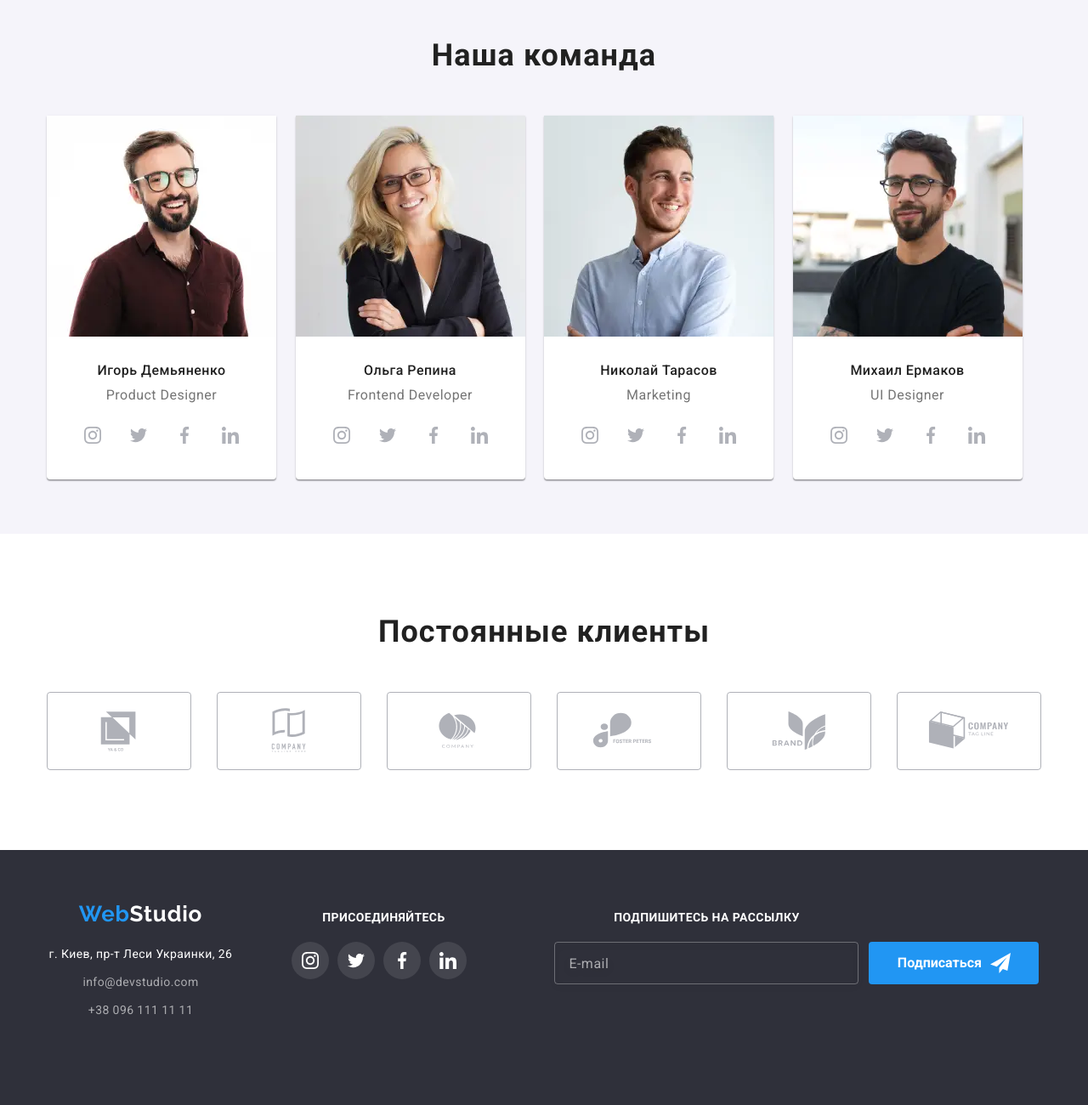
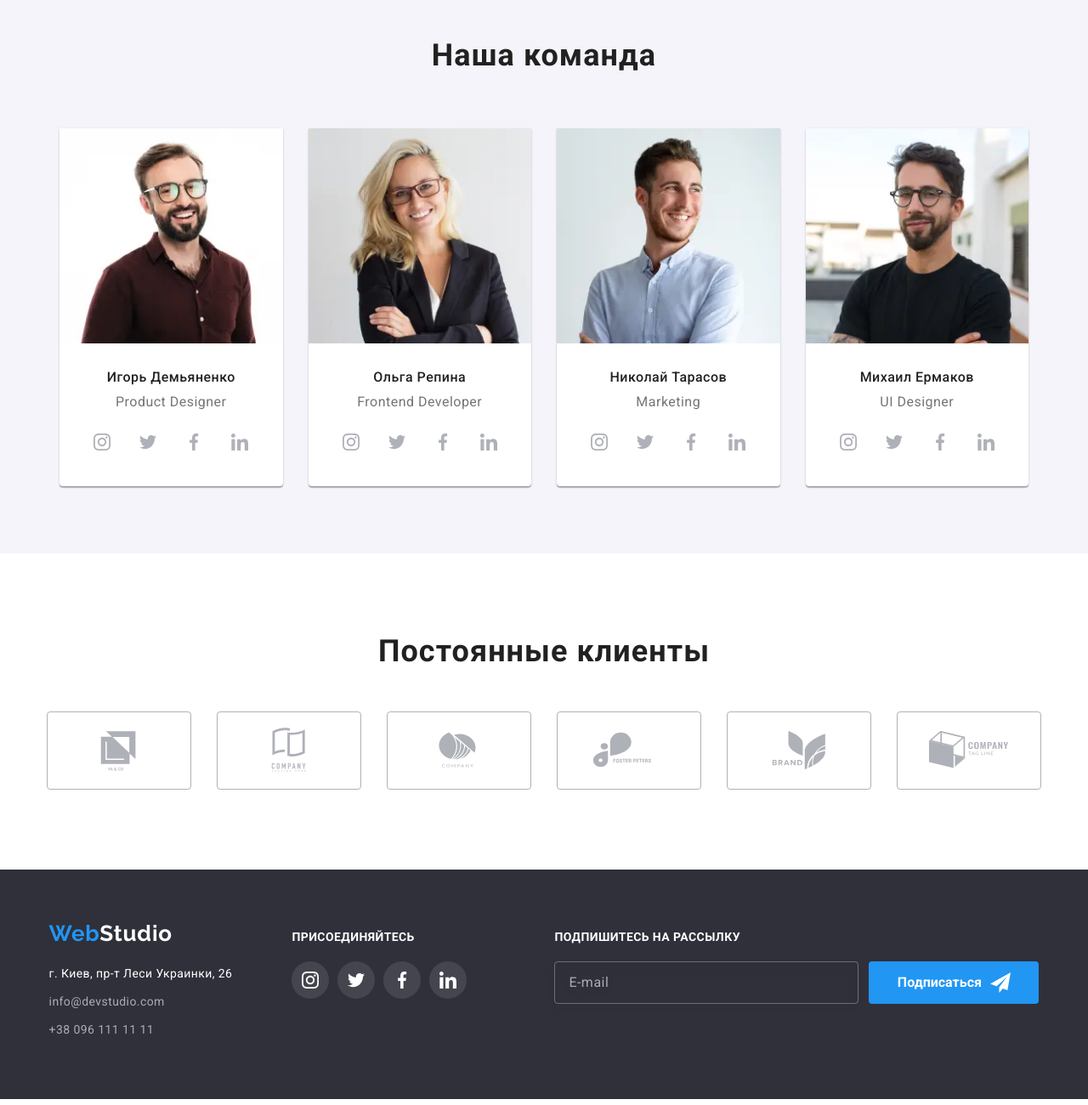
Before and after one commit to andriyash85/goit-markup-hw-08, a plain HTML site: page index.html in a window 1280 px wide. Shown: the part 1740-3040 px from the top of the page at 85% size. Drawn offline with nearby package versions, Linux system fonts and the light colour scheme.

Commit message:
thatsall

```diff
--- a/sass/components/_footer-form.scss
+++ b/sass/components/_footer-form.scss
@@ -5,6 +5,9 @@
     flex-direction: column;
     align-items: center;
     margin-right: 0px;
+  }
+  @media screen and (min-width: 1200px) {
+    text-align: left;
   }
 }
 .footer-form__section {
--- a/sass/layout/_footer.scss
+++ b/sass/layout/_footer.scss
@@ -33,11 +33,13 @@
 }
 
 .footer-container {
-  display: flex;
-  align-items: baseline;
-  justify-content: center;
+  @media screen and (min-width: 1200px) {
+    display: flex;
+    align-items: baseline;
+    justify-content: center;
+  }
 
-  @media screen and (max-width: 767px) {
+  @media screen and (max-width: 1199px) {
     flex-wrap: wrap;
     justify-content: space-around;
     text-align: center;
@@ -48,37 +50,29 @@
   }
   @media screen and (min-width: 768px) and (max-width: 1199px) {
     width: 768px;
-    flex-wrap: wrap;
+    // flex-wrap: wrap;
     justify-content: space-around;
     text-align: center;
   }
 }
 .footer__left {
-  margin-right: 70px;
-  margin-bottom: 60px;
-  @media screen and (min-width: 480px) and (max-width: 768px) {
-    padding-left: 0px;
-    // width: 231px;
+  @media screen and (min-width: 1200px) {
+    margin-right: 70px;
+    text-align: left;
   }
-  // @media screen and (min-width: 480px) and (max-width: 1199px) {
-  //   margin-bottom: 60px;
-  //   // padding-left: 60px;
-  //   // width: 231px;
-  // }
-  @media screen and (min-width: 480px) and (max-width: 780px) {
-    padding-left: 60px;
-    // width: 231px;
-  }
-  @media screen and (min-width: 1200px) {
-    padding-left: 0px;
+  @media screen and (max-width: 1199px) {
+    margin-bottom: 60px;
   }
 }
+
 .footer__right {
-  text-align: center;
-  margin-bottom: 60px;
+  @media screen and (max-width: 1199px) {
+    margin-bottom: 60px;
+  }
 
   @media screen and (min-width: 1200px) {
     margin-right: 93px;
+    text-align: left;
   }
 }
 .footer-connection__title {
--- a/sass/layout/_portfolio.scss
+++ b/sass/layout/_portfolio.scss
@@ -51,11 +51,6 @@
     flex-wrap: wrap;
     margin: -15px;
   }
-  // @media screen and (min-width: 1200px) {
-  //   display: grid;
-  //   grid-template-columns: repeat(3, 1fr);
-  //   gap: 30px;
-  // }
 }
 .portfolio__item {
   @media screen and (min-width: 768px) {
--- a/sass/layout/_team.scss
+++ b/sass/layout/_team.scss
@@ -16,22 +16,25 @@
   }
 }
 .team__item {
-  // margin-right: 15px;
-  // margin-bottom: 30px;
   background: #ffffff;
   box-shadow: 0px 1px 3px rgba(0, 0, 0, 0.12), 0px 1px 1px rgba(0, 0, 0, 0.14),
     0px 2px 1px rgba(0, 0, 0, 0.2);
   border-radius: 0px 0px 4px 4px;
 
-  @media screen and (min-width: 1200px) {
-    width: 270px;
+  @media screen and (min-width: 768px) {
+    flex-basis: calc((100% - 60px) / 2);
+    margin: 15px;
+  }
+  // @media screen and (min-width: 1200px) {
+  //   flex-basis: calc((100% - 90px) / 3);
+  // }
+  &:not(:last-child) {
+    @media screen and (max-width: 767px) {
+      margin-bottom: 30px;
+    }
   }
 }
-.team__item:nth-last-child(-n + 4) {
-  @media screen and (max-width: 1200px) {
-    margin-bottom: 30px;
-  }
-}
+
 .team__description {
   padding-top: 30px;
   padding-bottom: 30px;
```
Also changed, not shown: css/main.css, css/main.min.css, 2 other files.
